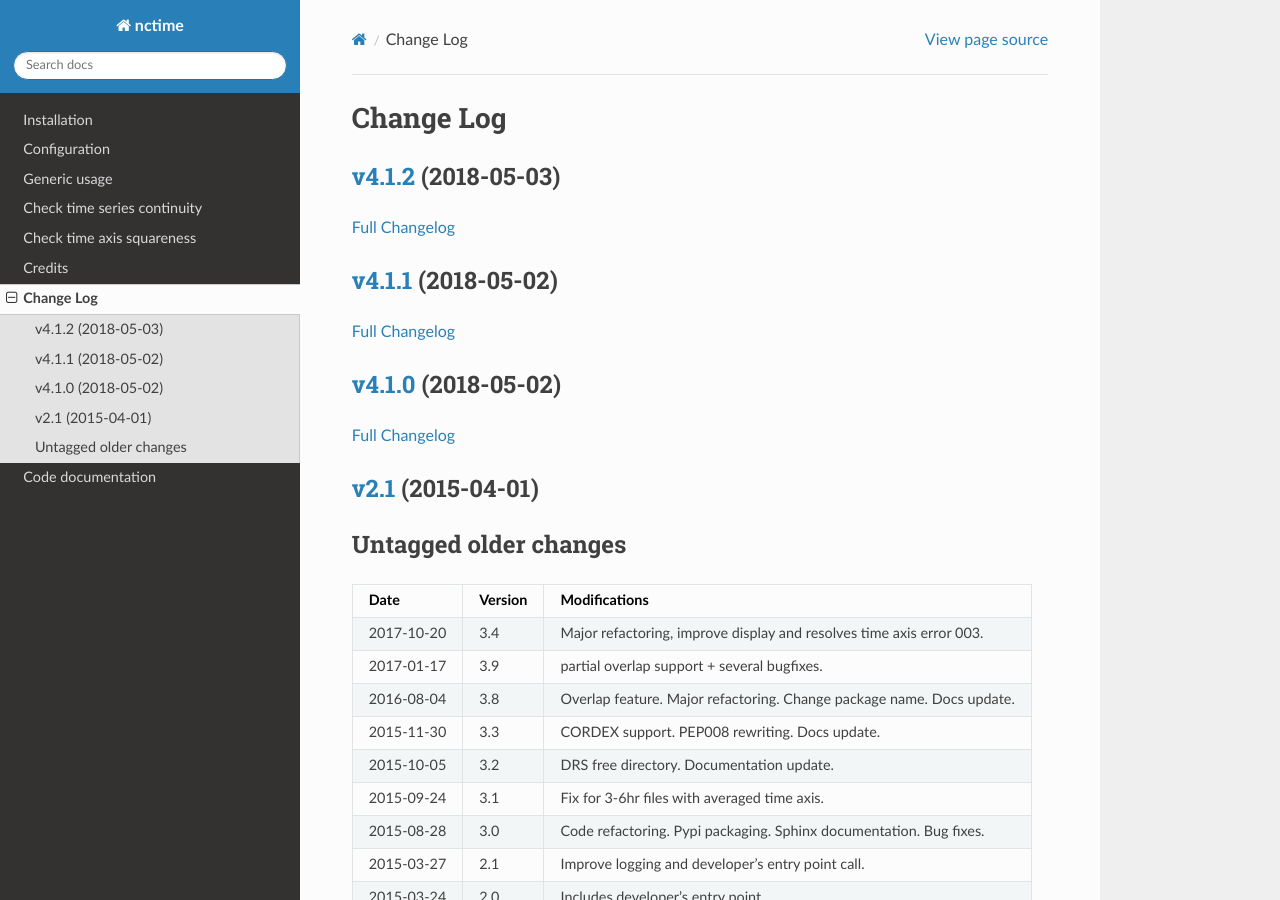
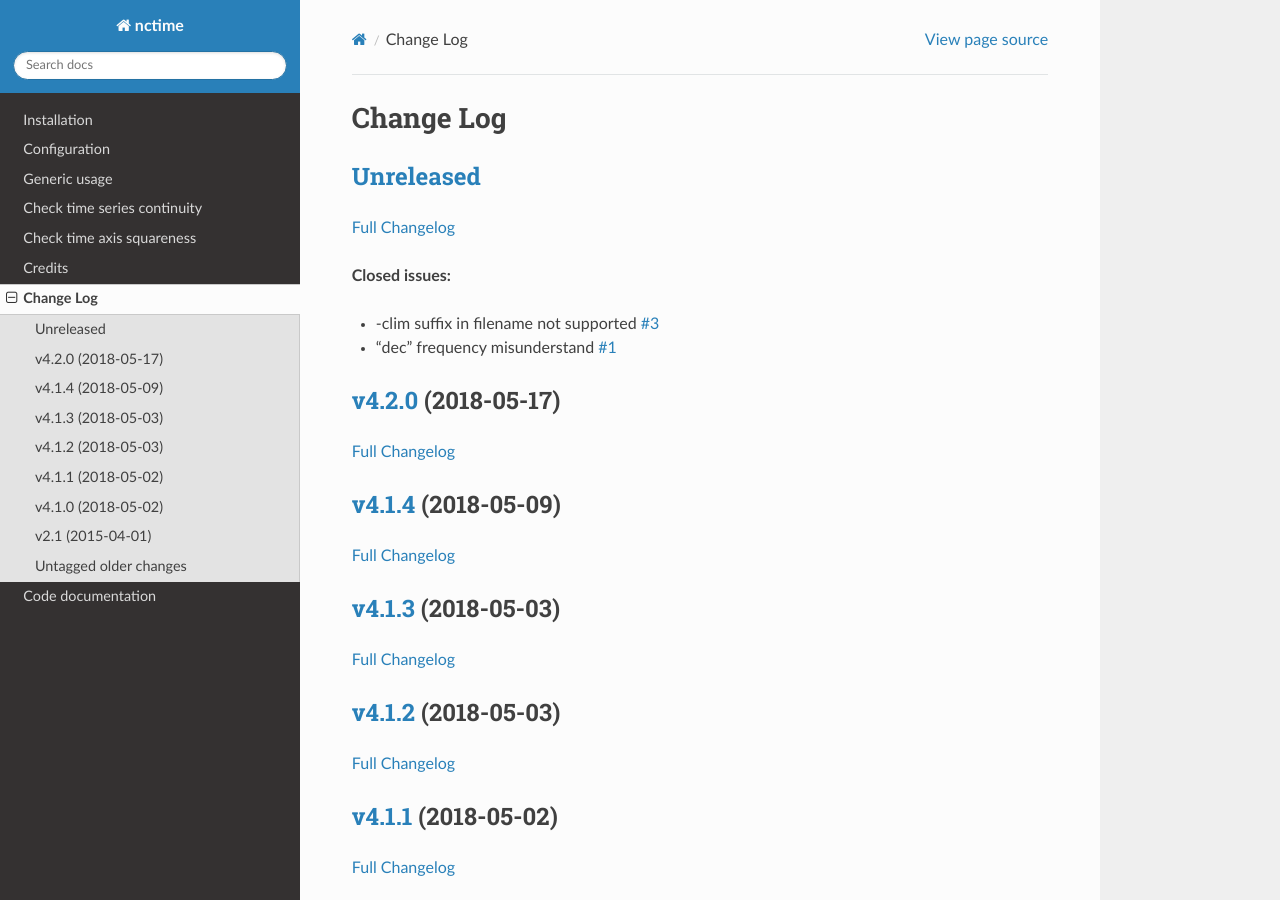
Before and after one commit to ESPRI-Mod/nctime, a Sphinx documentation site: the page built from docs/log.rst, in a window 1280 px wide and 900 px high. Built offline with Sphinx 7.4.7 and the Read the Docs theme 2.0.0, drawn with Linux system fonts in a browser that asks for light colours; pages that are not in the unit, such as notebooks, are missing from menus; the version number could not be read and is left out.

Commit message:
update log and notebook

```diff
--- a/docs/log.rst
+++ b/docs/log.rst
@@ -3,6 +3,37 @@
 
 Change Log
 ==========
+
+`Unreleased <https://github.com/Prodiguer/nctime/tree/HEAD>`__
+--------------------------------------------------------------
+
+`Full
+Changelog <https://github.com/Prodiguer/nctime/compare/v4.2.0...HEAD>`__
+
+**Closed issues:**
+
+-  -clim suffix in filename not supported
+   `#3 <https://github.com/Prodiguer/nctime/issues/3>`__
+-  "dec" frequency misunderstand
+   `#1 <https://github.com/Prodiguer/nctime/issues/1>`__
+
+`v4.2.0 <https://github.com/Prodiguer/nctime/tree/v4.2.0>`__ (2018-05-17)
+-------------------------------------------------------------------------
+
+`Full
+Changelog <https://github.com/Prodiguer/nctime/compare/v4.1.4...v4.2.0>`__
+
+`v4.1.4 <https://github.com/Prodiguer/nctime/tree/v4.1.4>`__ (2018-05-09)
+-------------------------------------------------------------------------
+
+`Full
+Changelog <https://github.com/Prodiguer/nctime/compare/v4.1.3...v4.1.4>`__
+
+`v4.1.3 <https://github.com/Prodiguer/nctime/tree/v4.1.3>`__ (2018-05-03)
+-------------------------------------------------------------------------
+
+`Full
+Changelog <https://github.com/Prodiguer/nctime/compare/v4.1.2...v4.1.3>`__
 
 `v4.1.2 <https://github.com/Prodiguer/nctime/tree/v4.1.2>`__ (2018-05-03)
 -------------------------------------------------------------------------
```
Also changed, not shown: 1 other file.
